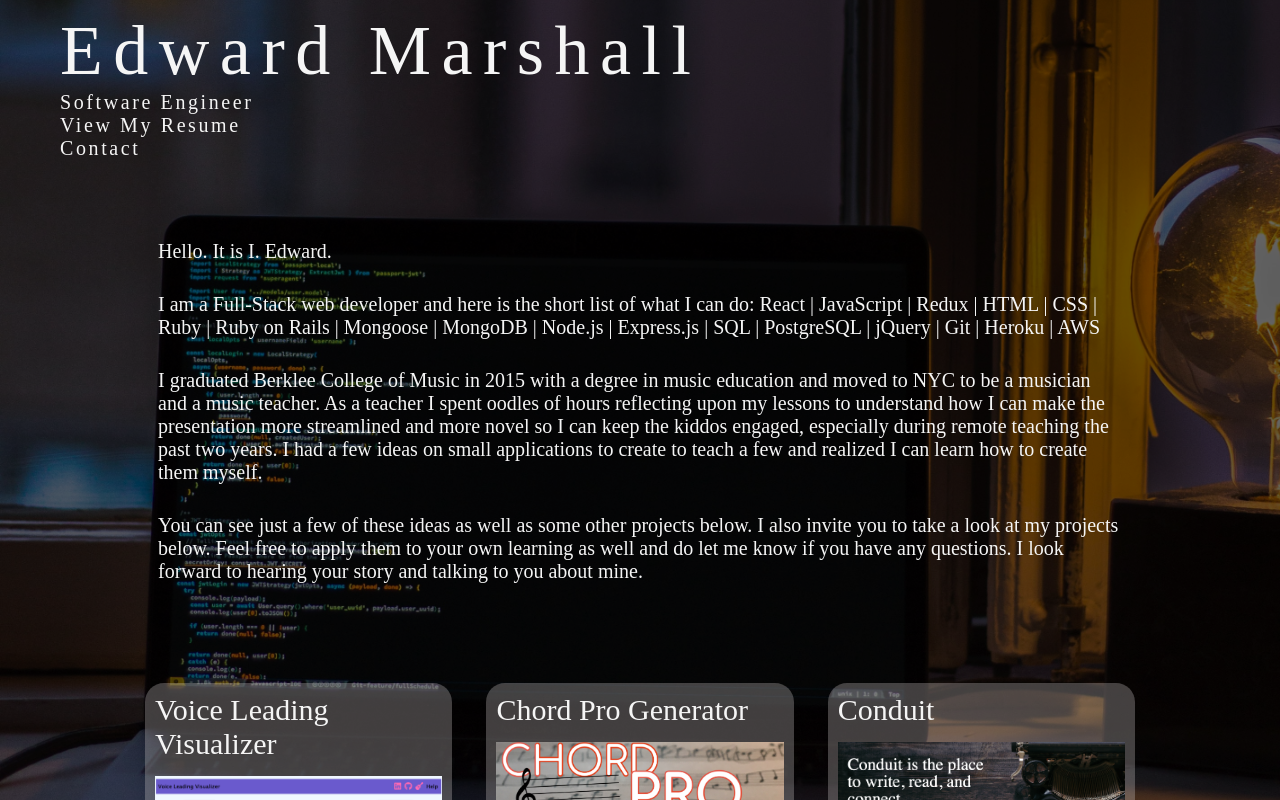
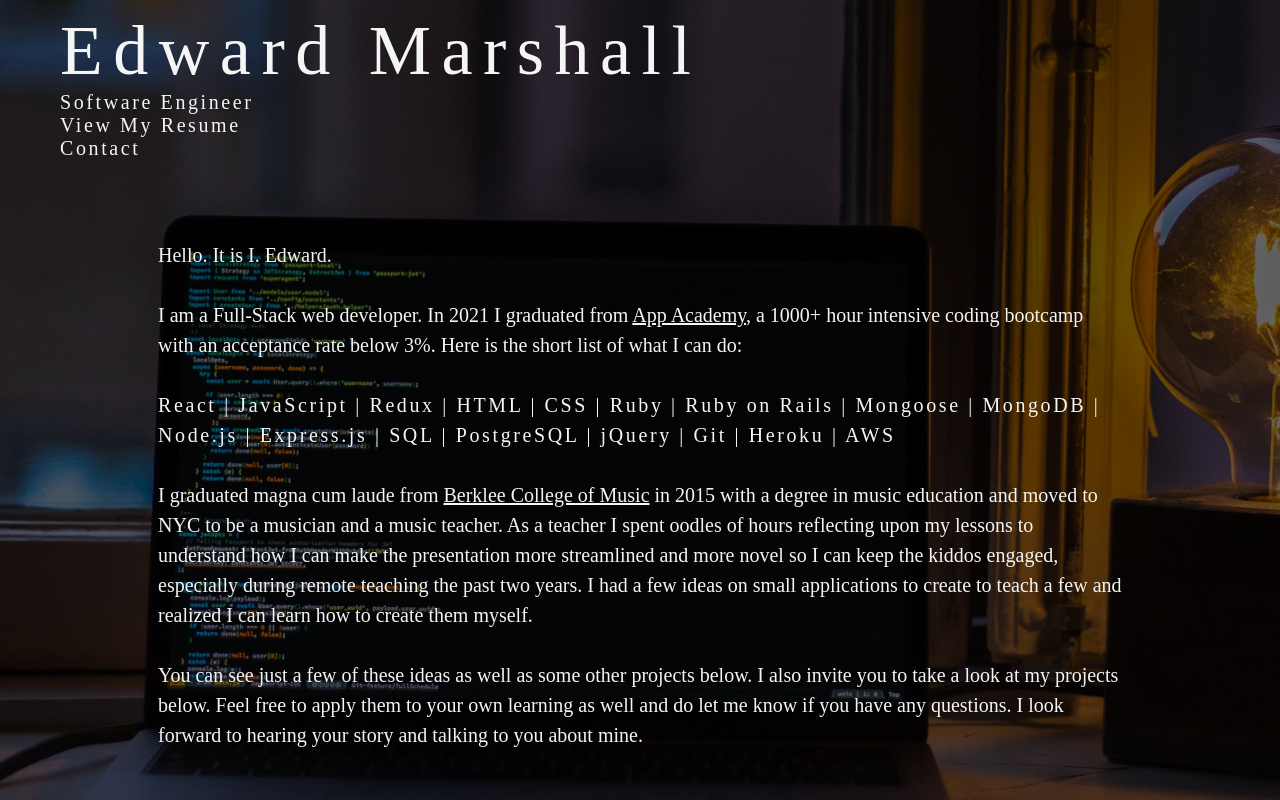
Before and after one commit to EddyMarshall/portfolio, a React (Create React App) app: page /#/programming in a window 1280 px wide. Shown: the top 800 px of the page. Built offline with nearby package versions, Linux system fonts and the light colour scheme.

Commit message:
finish first draft

```diff
--- a/src/components/programming/programming.jsx
+++ b/src/components/programming/programming.jsx
@@ -38,16 +38,22 @@
                         </p>
 
                         <p className="about-me-paragraph">
-                            I am a Full-Stack web developer and here is the
-                            short list of what I can do: React | JavaScript |
+                            I am a Full-Stack web developer. In 2021 I graduated
+                            from <a className="app-link" href="https://www.appacademy.io/">App Academy</a>, a 1000+
+                            hour intensive coding bootcamp with an acceptance rate below 3%. Here is the
+                            short list of what I can do:
+                        </p>
+
+                        <p className="about-me-paragraph skills">
+                            React | JavaScript |
                             Redux | HTML | CSS | Ruby | Ruby on Rails | Mongoose
                             | MongoDB | Node.js | Express.js | SQL | PostgreSQL
                             | jQuery | Git | Heroku | AWS
                         </p>
 
                         <p className="about-me-paragraph">
-                            I graduated Berklee College of Music in 2015 with
-                            a degree in music education and moved to NYC to be
+                            I graduated magna cum laude
+                            from <a className="app-link" href="https://www.berklee.edu/">Berklee College of Music</a> in 2015 with a degree in music education and moved to NYC to be
                             a musician and a music teacher. As a teacher I spent
                             oodles of hours reflecting upon my lessons to
                             understand how I can make the presentation more
--- a/src/styles/programming.scss
+++ b/src/styles/programming.scss
@@ -38,6 +38,15 @@
 
 .about-me-paragraph {
   margin-bottom: 30px;
+  line-height: 30px;
+}
+
+.app-link {
+  text-decoration: underline;
+}
+
+.skills {
+  letter-spacing: .13em;
 }
 
 .projects-centerer {
@@ -60,6 +69,7 @@
   padding: 10px 10px 15px 10px;
   border-radius: 19px;
   margin-bottom: 20px;
+  box-shadow: 0 4px 2px -2px black;
 }
 
 .list-container:hover {
--- a/src/styles/splash.scss
+++ b/src/styles/splash.scss
@@ -60,6 +60,7 @@
     margin-bottom: 40px;
     border-radius: 19px;
     font-size: 20px;
+    box-shadow: 0 4px 2px -2px black;
 }
 
 .list-link:hover {
```
